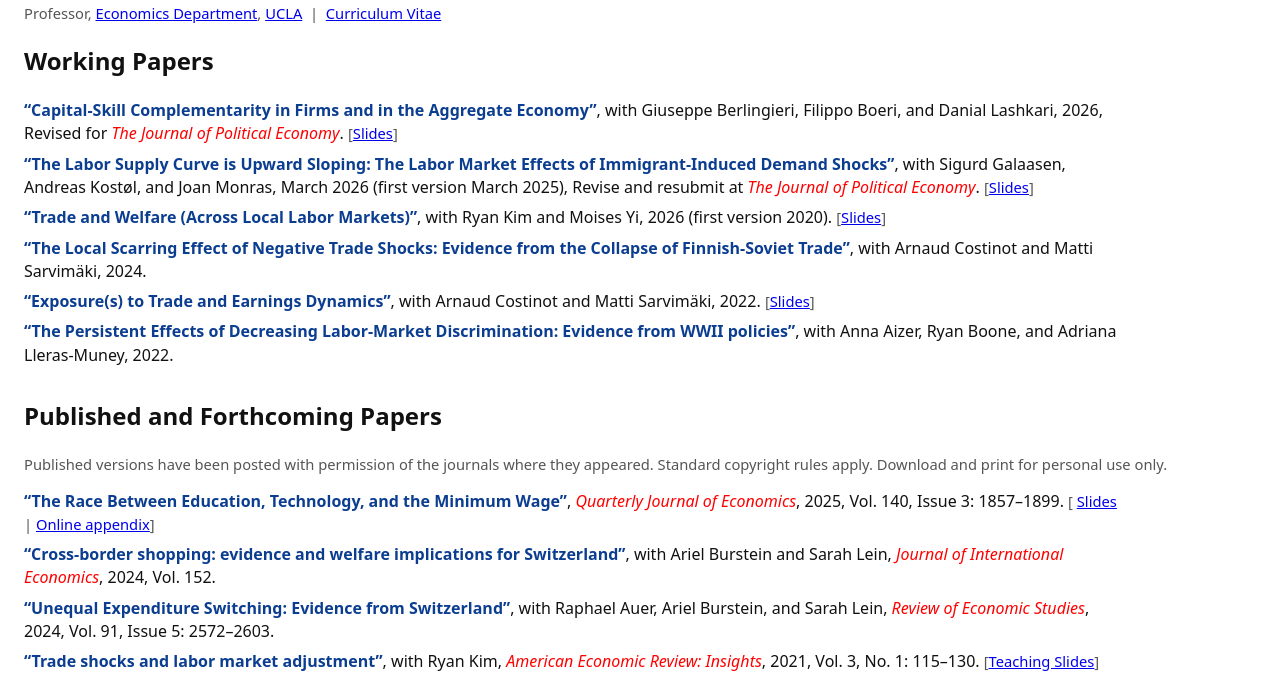
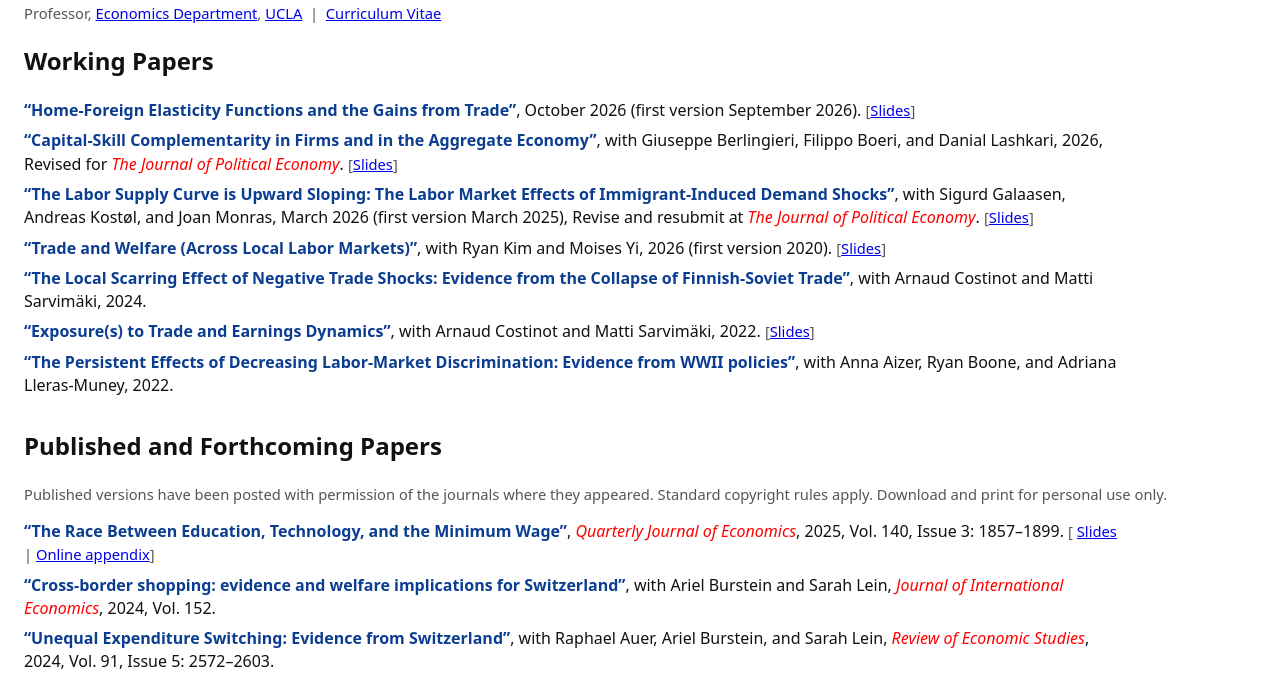
Before and after one commit to jonathanevogel/jonathanvogel.com, a plain HTML site: page index.html in a window 1280 px wide. Shown: the part 64-742 px from the top of the page. Drawn offline with Linux system fonts and the light colour scheme.

Commit message:
Add files via upload

```diff
--- a/index.html
+++ b/index.html
@@ -59,6 +59,12 @@
 <section class="section">
 <h2>Working Papers</h2>
 <ul class="papers">
+
+<li class="paper-entry">
+<a class="title" href="GFT.pdf">“Home-Foreign Elasticity Functions and the Gains from Trade”</a>,
+October 2026 (first version September 2026).
+<span class="small">[<a href="GFT-Slides.pdf">Slides</a>]</span>
+</li>
 
 <li class="paper-entry">
 <a class="title" href="BBLV.pdf">“Capital-Skill Complementarity in Firms and in the Aggregate Economy”</a>,
```
